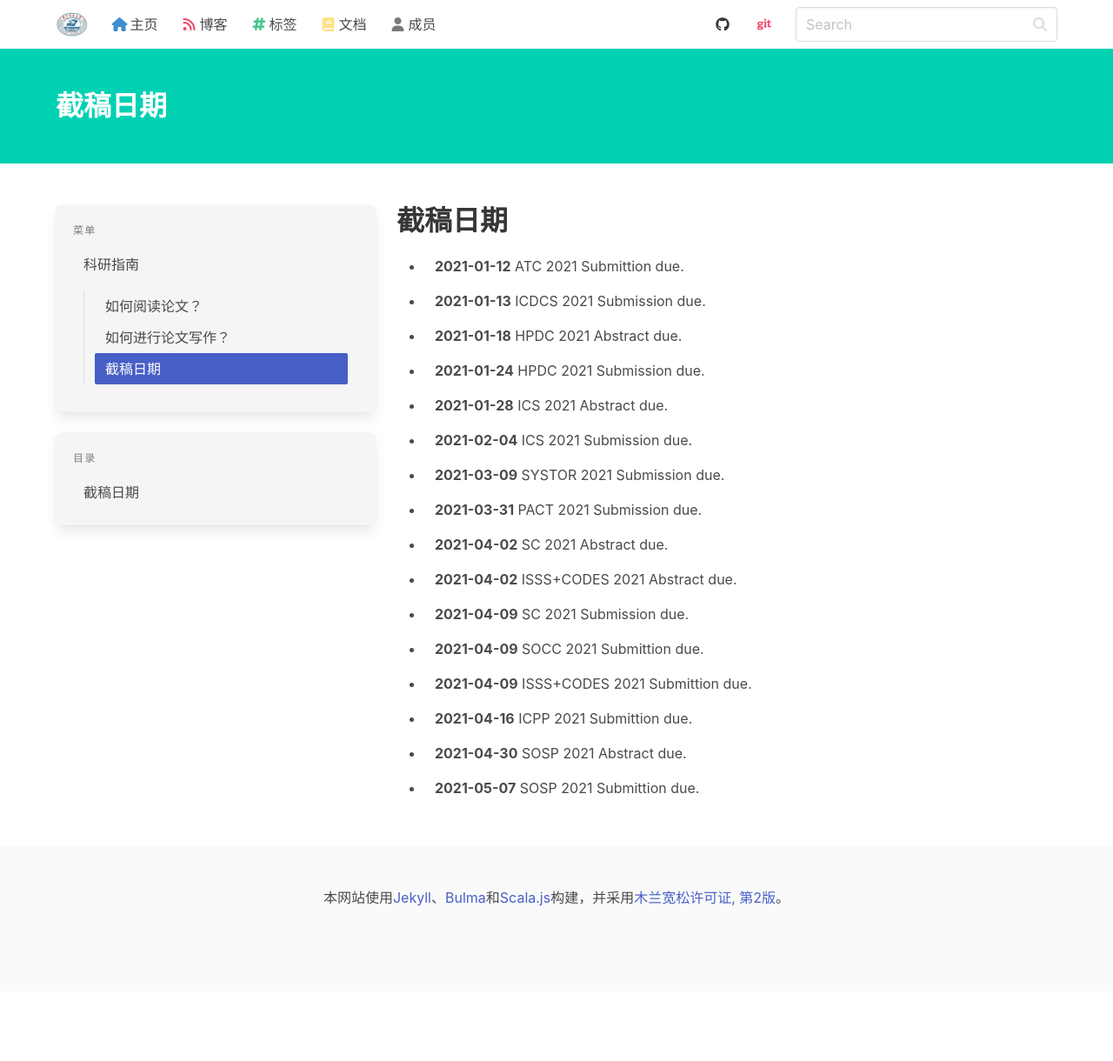
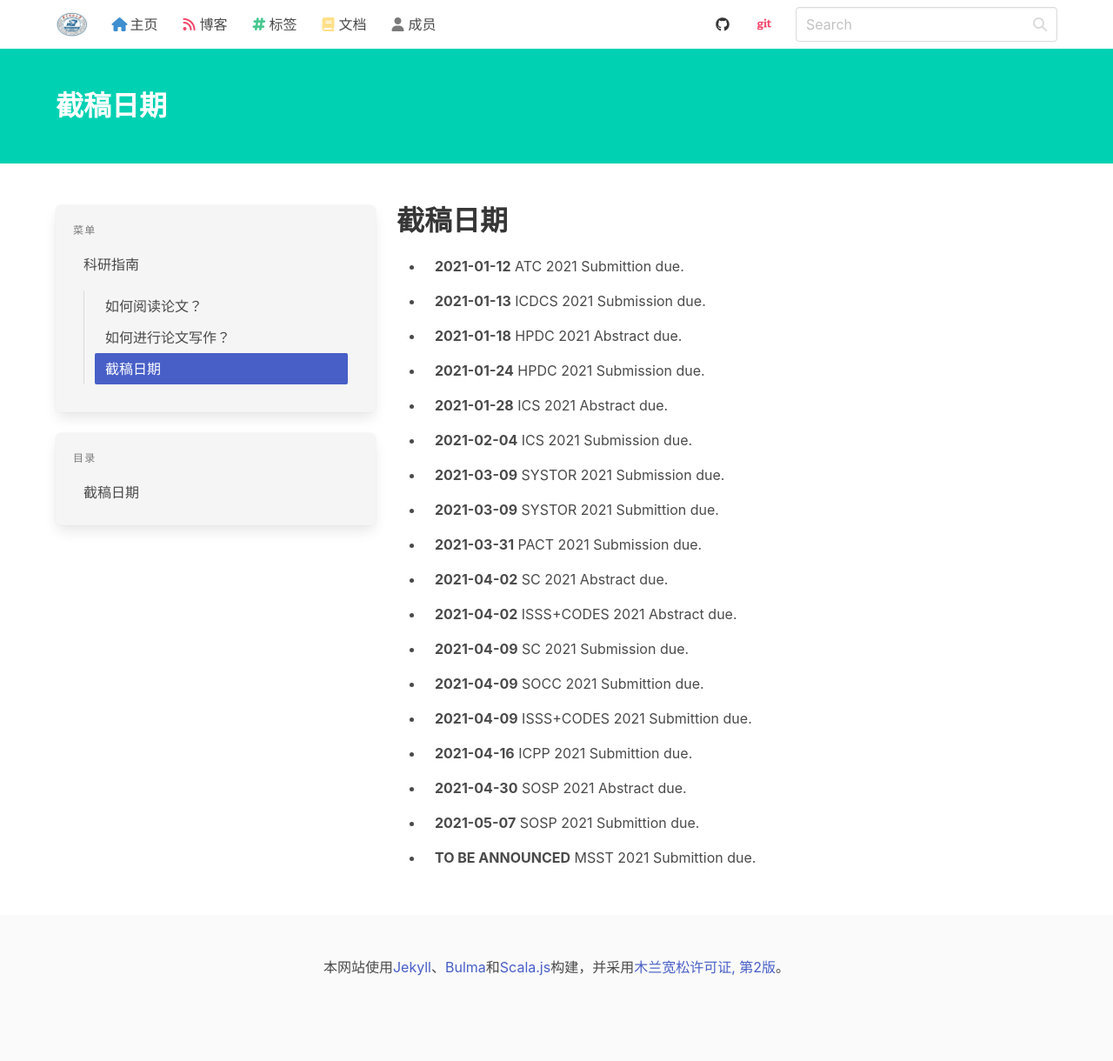
Before and after one commit to haslaboratory/haslaboratory.github.io, a Jekyll site: the page built from _docs/research/deadlines.md, in a window 1280 px wide. Shown: the whole page at 87% size. Built offline with Jekyll 4.4.1, drawn with Linux system fonts in a browser that asks for light colours; nearby versions of some CDN libraries; library files that are not in the unit come from our copies; before the commit the page ends 1140 px from its top, so only the background shows below that.

Commit message:
add ipdps,icdcs,systor,msst

```diff
--- a/_data/deadlines.yml
+++ b/_data/deadlines.yml
@@ -77,3 +77,23 @@
   description: Submittion due.
   deadline: 2021-04-16
   url: https://oaciss.uoregon.edu/icpp21/index.php
+
+- conference: IPDPS 2021
+  description: Submittion due.
+  deadline: 2020-10-12
+  url: https://www.ipdps.org/ipdps2021/2021-call-for-papers.html
+
+- conference: ICDCS 2021
+  description: Submittion due.
+  deadline: 2021-01-06
+  url: https://www.computer.org/conferences/cfp/ICDCS
+
+- conference: SYSTOR 2021
+  description: Submittion due.
+  deadline: 2021-03-09
+  url: https://www.systor.org/2021/cfp.html
+
+- conference: MSST 2021
+  description: Submittion due.
+  deadline: TO BE ANNOUNCED
+  url: https://www.storageconference.us/index.html
```
